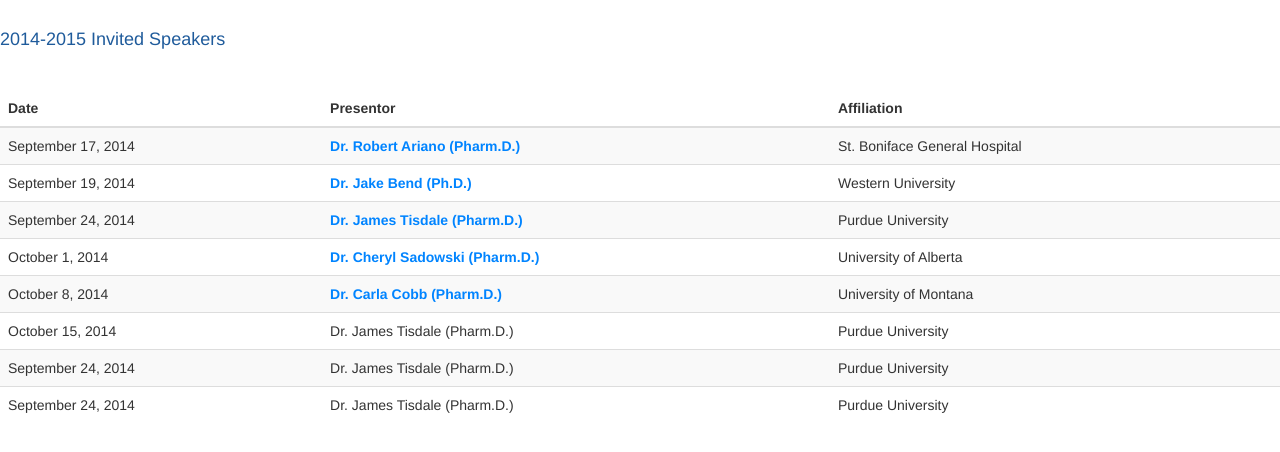
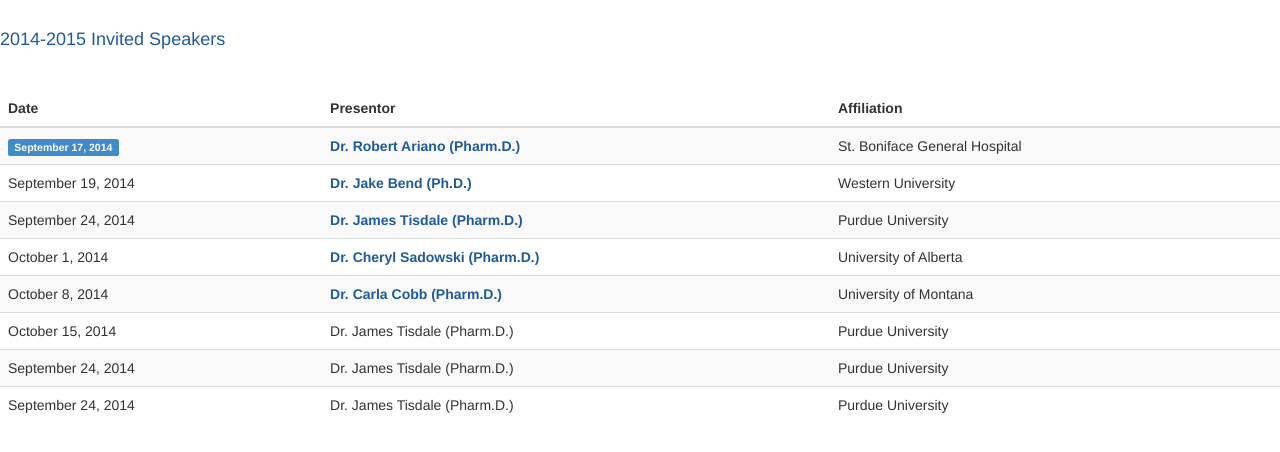
Before and after one commit to umaaps/umaaps.github.io, a Jekyll site: the page assets/annualactivity/2014-2015.html, which Jekyll copies as it is, in a window 1280 px wide. Shown: the top 452 px of the page. Built offline with Jekyll 4.4.1, drawn with Linux system fonts in a browser that asks for light colours.

Commit message:
revise 2014-2015.html

```diff
--- a/assets/annualactivity/2014-2015.html
+++ b/assets/annualactivity/2014-2015.html
@@ -28,28 +28,28 @@
 		      </thead>
 		      <tbody>
 		        <tr>
-		          <td>September 17, 2014</td>
-                  <td><b style="color:#0084ff">Dr. Robert Ariano (Pharm.D.)</b></td>
+		          <td><span class="label label-primary">September 17, 2014</span></td>
+                  <td><b style="color:#1f5b9b">Dr. Robert Ariano (Pharm.D.)</b></td>
 		          <td>St. Boniface General Hospital</td>
 		        </tr>
 		        <tr>
 		          <td>September 19, 2014</td>
-                  <td><b style="color:#0084ff">Dr. Jake Bend (Ph.D.)</b></td>
+                  <td><b style="color:#1f5b9b">Dr. Jake Bend (Ph.D.)</b></td>
 		          <td>Western University</td>
 		        </tr>
 		        <tr>
 		          <td>September 24, 2014</td>
-                  <td><b style="color:#0084ff">Dr. James Tisdale (Pharm.D.)</b></td>
+                  <td><b style="color:#1f5b9b">Dr. James Tisdale (Pharm.D.)</b></td>
 		          <td>Purdue University</td>
 		        </tr>
 		        <tr>
 		          <td>October 1, 2014</td>
-                  <td><b style="color:#0084ff">Dr. Cheryl Sadowski (Pharm.D.)</b></td>
+                  <td><b style="color:#1f5b9b">Dr. Cheryl Sadowski (Pharm.D.)</b></td>
 		          <td>University of Alberta</td>
 		        </tr>
 		        <tr>
 		          <td>October 8, 2014</td>
-                  <td><b style="color:#0084ff">Dr. Carla Cobb (Pharm.D.)</b></td>
+                  <td><b style="color:#1f5b9b">Dr. Carla Cobb (Pharm.D.)</b></td>
 		          <td>University of Montana</td>
 		        </tr>
 		        <tr>
```
